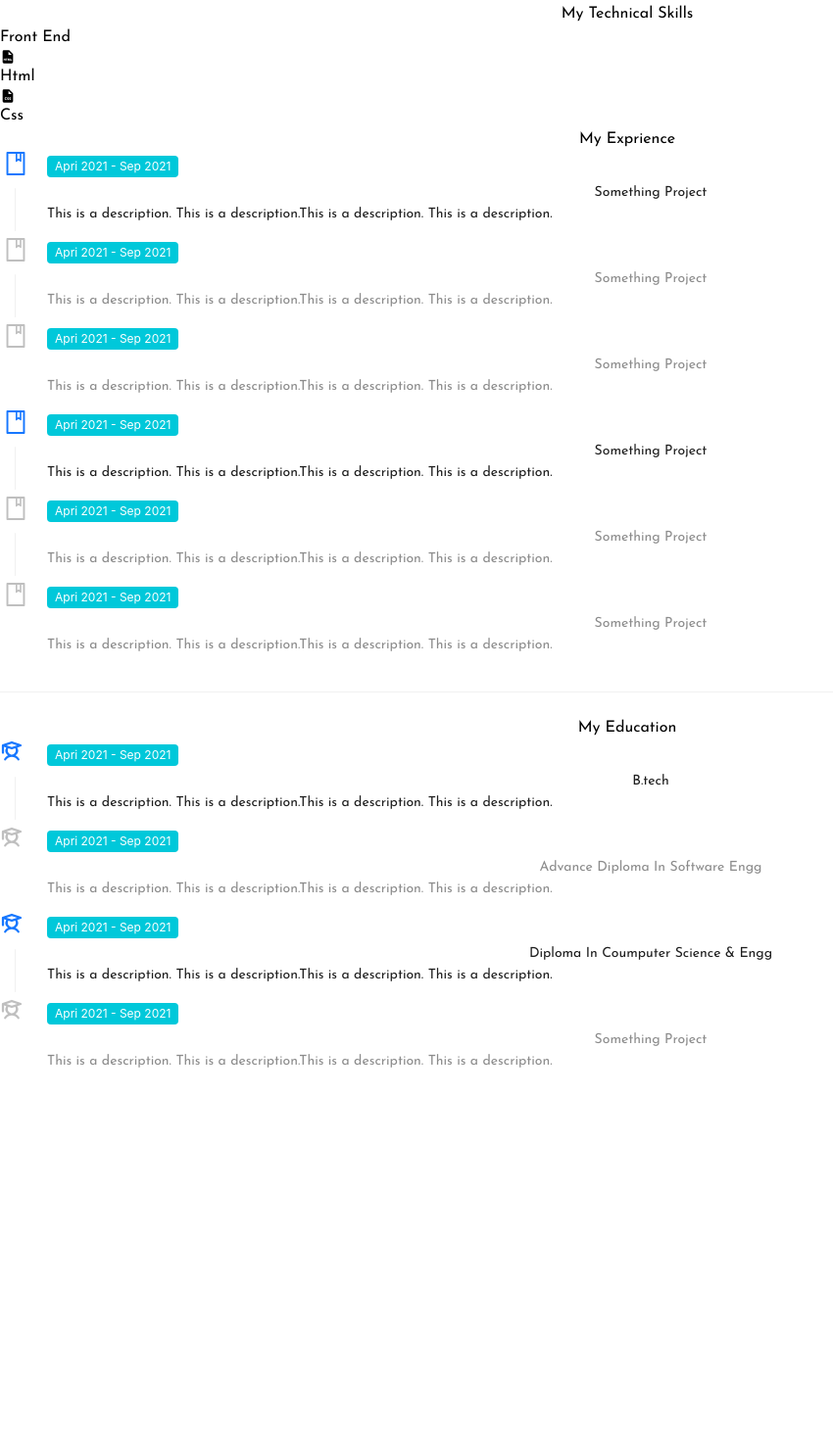
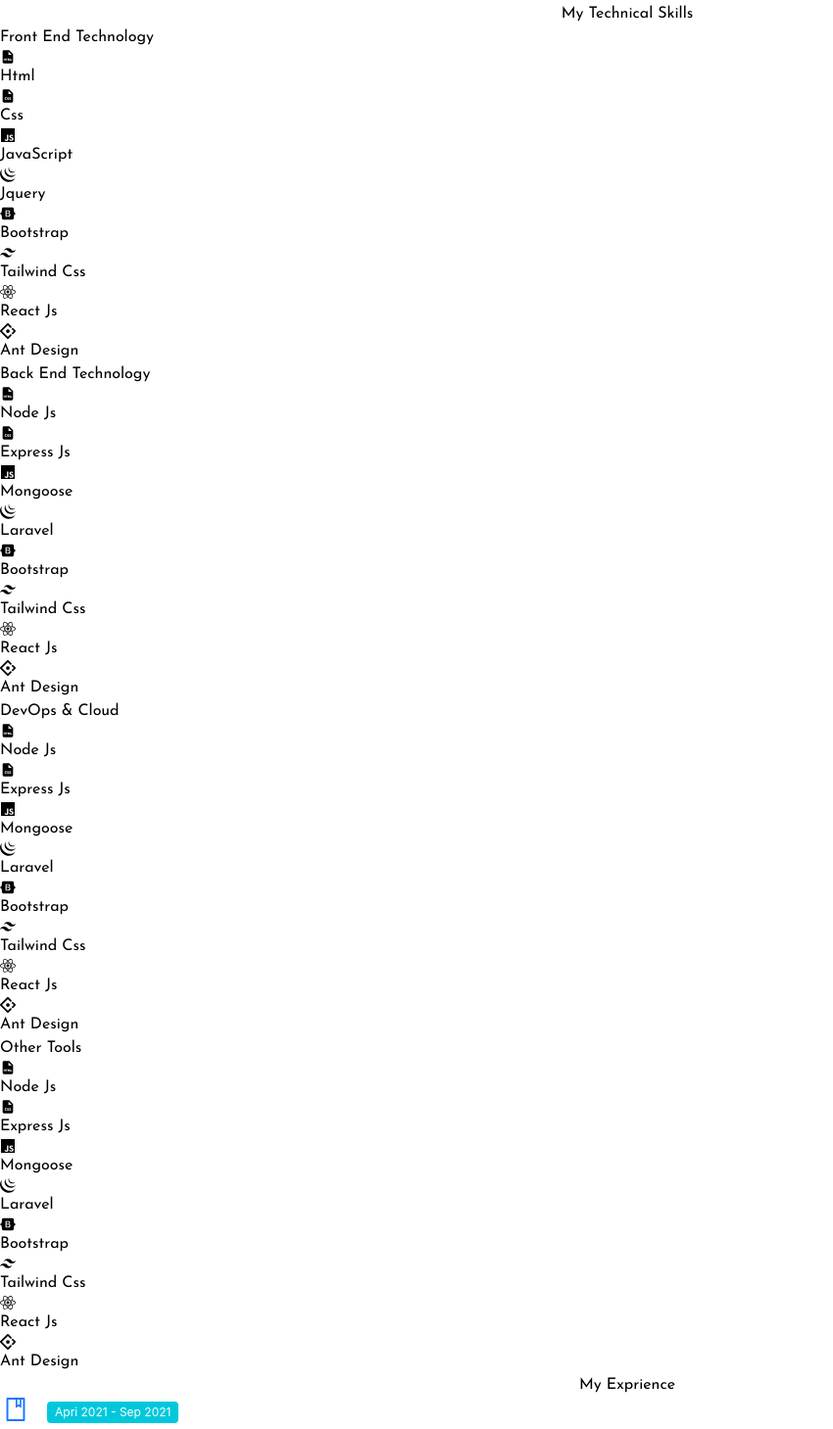
Before and after one commit to saurabhHD/myportfolio, a React (Vite) app: page /resume in a window 1280 px wide. Shown: the part 1063-2522 px from the top of the page at 98% size, without its empty margins (0-850 px from the left). Before the commit the page ends 2170 px from the top, so only its background shows below. Built offline with nearby package versions, Linux system fonts and the light colour scheme.

Commit message:
i have just added technical skills section but:dummy data

```diff
--- a/src/components/resume/index.jsx
+++ b/src/components/resume/index.jsx
@@ -2,6 +2,10 @@ import { Steps, Tag, Divider } from "antd"
 import {BookOutlined} from "@ant-design/icons"
 import { PiStudentBold } from "react-icons/pi";
 import { BiSolidFileHtml, BiSolidFileCss } from "react-icons/bi";
+import { IoLogoJavascript } from "react-icons/io5";
+import { SiJquery, SiTailwindcss, SiAntdesign } from "react-icons/si";
+import { FaBootstrap, FaReact} from "react-icons/fa";
+
 
 import "./index.css"
 
@@ -30,20 +34,171 @@ const Resume = ()=> {
                 <span className="text-xl font-bold p-2 hover:bg-[#FCC255] hover:text-white">Resume</span>
                 <h1 className="text-3xl font-bold mt-3 text-[#556D91]">My Exprience</h1>
             </div>
-            <div className="">
+            <div className="mb-8">
                 <h1 className="text-2xl font-bold my-3 text-[#556D91] flex ml-5">My Technical Skills</h1>
-                <div>
-                    <div className="shadow-md p-5">
-                        <p className="mb-3 text-[#556D91] font-semibold">Front End</p>
-                        <div className="flex gap-3">
-                            <p className="flex items-center">
+                <div className="grid md:grid-cols-2 gap-5">
+                    <div className="shadow p-5 rounded">
+                        <p className="mb-3 text-[#556D91] text-xl font-semibold">Front End Technology</p>
+                        <div className="grid md:grid-cols-2 gap-3">
+                            <div className="flex flex-col gap-2">
+                                <p className="flex items-center gap-2">
                                     <BiSolidFileHtml className="text-3xl text-orange-500"/>
                                     Html
                                 </p>
-                            <p className="flex items-center">
+                                <p className="flex items-center gap-2">
                                     <BiSolidFileCss  className="text-3xl text-blue-500"/>
                                     Css
                                 </p>
+                                <p className="flex items-center gap-2">
+                                    <IoLogoJavascript className="text-3xl text-orange-500"/>
+                                    JavaScript
+                                </p>
+                                <p className="flex items-center gap-2">
+                                    <SiJquery  className="text-3xl text-blue-500"/>
+                                    Jquery
+                                </p>
+                            </div>
+                            <div className="flex flex-col gap-2">
+                                <p className="flex items-center gap-2">
+                                    <FaBootstrap className="text-3xl text-orange-500"/>
+                                    Bootstrap
+                                </p>
+                                <p className="flex items-center gap-2">
+                                    <SiTailwindcss  className="text-3xl text-blue-500"/>
+                                    Tailwind Css
+                                </p>
+                                <p className="flex items-center gap-2">
+                                    <FaReact className="text-3xl text-orange-500"/>
+                                    React Js
+                                </p>
+                                <p className="flex items-center gap-2">
+                                    <SiAntdesign  className="text-3xl text-blue-500"/>
+                                    Ant Design
+                                </p>
+                            </div>
+                        </div>
+                    </div>
+                    <div className="shadow p-5 rounded">
+                        <p className="mb-3 text-[#556D91] text-xl font-semibold">Back End Technology</p>
+                        <div className="grid md:grid-cols-2 gap-3">
+                            <div className="flex flex-col gap-2">
+                                <p className="flex items-center gap-2">
+                                    <BiSolidFileHtml className="text-3xl text-orange-500"/>
+                                    Node Js
+                                </p>
+                                <p className="flex items-center gap-2">
+                                    <BiSolidFileCss  className="text-3xl text-blue-500"/>
+                                    Express Js
+                                </p>
+                                <p className="flex items-center gap-2">
+                                    <IoLogoJavascript className="text-3xl text-orange-500"/>
+                                    Mongoose
+                                </p>
+                                <p className="flex items-center gap-2">
+                                    <SiJquery  className="text-3xl text-blue-500"/>
+                                    Laravel
+                                </p>
+                            </div>
+                            <div className="flex flex-col gap-2">
+                                <p className="flex items-center gap-2">
+                                    <FaBootstrap className="text-3xl text-orange-500"/>
+                                    Bootstrap
+                                </p>
+                                <p className="flex items-center gap-2">
+                                    <SiTailwindcss  className="text-3xl text-blue-500"/>
+                                    Tailwind Css
+                                </p>
+                                <p className="flex items-center gap-2">
+                                    <FaReact className="text-3xl text-orange-500"/>
+                                    React Js
+                                </p>
+                                <p className="flex items-center gap-2">
+                                    <SiAntdesign  className="text-3xl text-blue-500"/>
+                                    Ant Design
+                                </p>
+                            </div>
+                        </div>
+                    </div>
+                    <div className="shadow p-5 rounded">
+                        <p className="mb-3 text-[#556D91] text-xl font-semibold">DevOps & Cloud</p>
+                        <div className="grid md:grid-cols-2 gap-3">
+                            <div className="flex flex-col gap-2">
+                                <p className="flex items-center gap-2">
+                                    <BiSolidFileHtml className="text-3xl text-orange-500"/>
+                                    Node Js
+                                </p>
+                                <p className="flex items-center gap-2">
+                                    <BiSolidFileCss  className="text-3xl text-blue-500"/>
+                                    Express Js
+                                </p>
+                                <p className="flex items-center gap-2">
+                                    <IoLogoJavascript className="text-3xl text-orange-500"/>
+                                    Mongoose
+                                </p>
+                                <p className="flex items-center gap-2">
+                                    <SiJquery  className="text-3xl text-blue-500"/>
+                                    Laravel
+                                </p>
+                            </div>
+                            <div className="flex flex-col gap-2">
+                                <p className="flex items-center gap-2">
+                                    <FaBootstrap className="text-3xl text-orange-500"/>
+                                    Bootstrap
+                                </p>
+                                <p className="flex items-center gap-2">
+                                    <SiTailwindcss  className="text-3xl text-blue-500"/>
+                                    Tailwind Css
+                                </p>
+                                <p className="flex items-center gap-2">
+                                    <FaReact className="text-3xl text-orange-500"/>
+                                    React Js
+                                </p>
+                                <p className="flex items-center gap-2">
+                                    <SiAntdesign  className="text-3xl text-blue-500"/>
+                                    Ant Design
+                                </p>
+                            </div>
+                        </div>
+                    </div>
+                    <div className="shadow p-5 rounded">
+                        <p className="mb-3 text-[#556D91] text-xl font-semibold">Other Tools</p>
+                        <div className="grid md:grid-cols-2 gap-3">
+                            <div className="flex flex-col gap-2">
+                                <p className="flex items-center gap-2">
+                                    <BiSolidFileHtml className="text-3xl text-orange-500"/>
+                                    Node Js
+                                </p>
+                                <p className="flex items-center gap-2">
+                                    <BiSolidFileCss  className="text-3xl text-blue-500"/>
+                                    Express Js
+                                </p>
+                                <p className="flex items-center gap-2">
+                                    <IoLogoJavascript className="text-3xl text-orange-500"/>
+                                    Mongoose
+                                </p>
+                                <p className="flex items-center gap-2">
+                                    <SiJquery  className="text-3xl text-blue-500"/>
+                                    Laravel
+                                </p>
+                            </div>
+                            <div className="flex flex-col gap-2">
+                                <p className="flex items-center gap-2">
+                                    <FaBootstrap className="text-3xl text-orange-500"/>
+                                    Bootstrap
+                                </p>
+                                <p className="flex items-center gap-2">
+                                    <SiTailwindcss  className="text-3xl text-blue-500"/>
+                                    Tailwind Css
+                                </p>
+                                <p className="flex items-center gap-2">
+                                    <FaReact className="text-3xl text-orange-500"/>
+                                    React Js
+                                </p>
+                                <p className="flex items-center gap-2">
+                                    <SiAntdesign  className="text-3xl text-blue-500"/>
+                                    Ant Design
+                                </p>
+                            </div>
                         </div>
                     </div>
                 </div>
```
Lines whose indentation alone changed are shown as unchanged.
